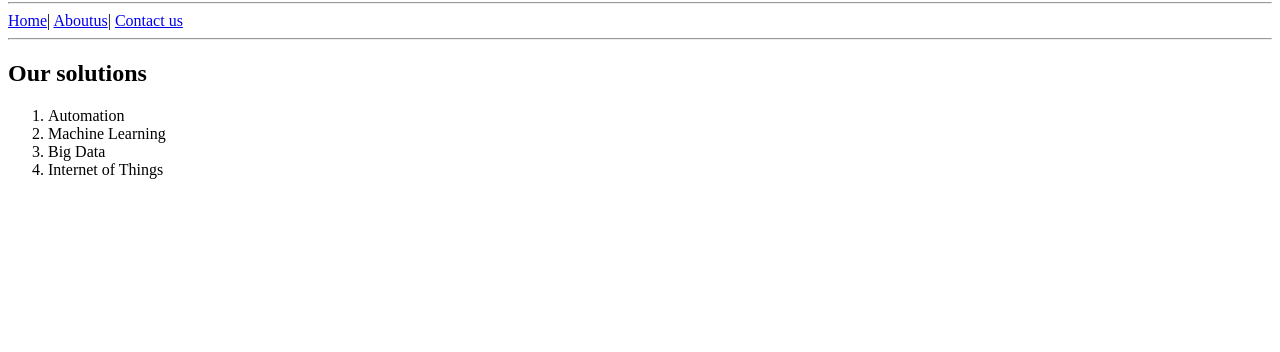
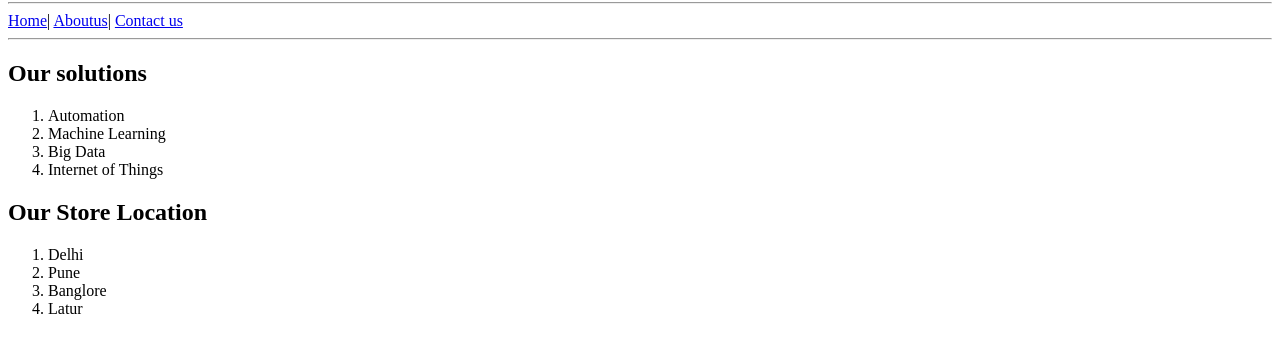
Before and after one commit to vikrantm1/Rockwell-Code, a website: page public/index.html in a window 1280 px wide. Shown: the part 78-430 px from the top of the page. Drawn offline with Linux system fonts and the light colour scheme.

Commit message:
added store locations in public/index.html file

```diff
--- a/public/index.html
+++ b/public/index.html
@@ -15,5 +15,13 @@
             <li>Big Data</li>
             <li>Internet of Things</li>
         </ol>
+
+        <h2>Our Store Location</h2>
+        <ol>
+            <li>Delhi</li>
+            <li>Pune</li>
+            <li>Banglore</li>
+            <li>Latur</li>
+        </ol>
     </body>
 </html>
```
